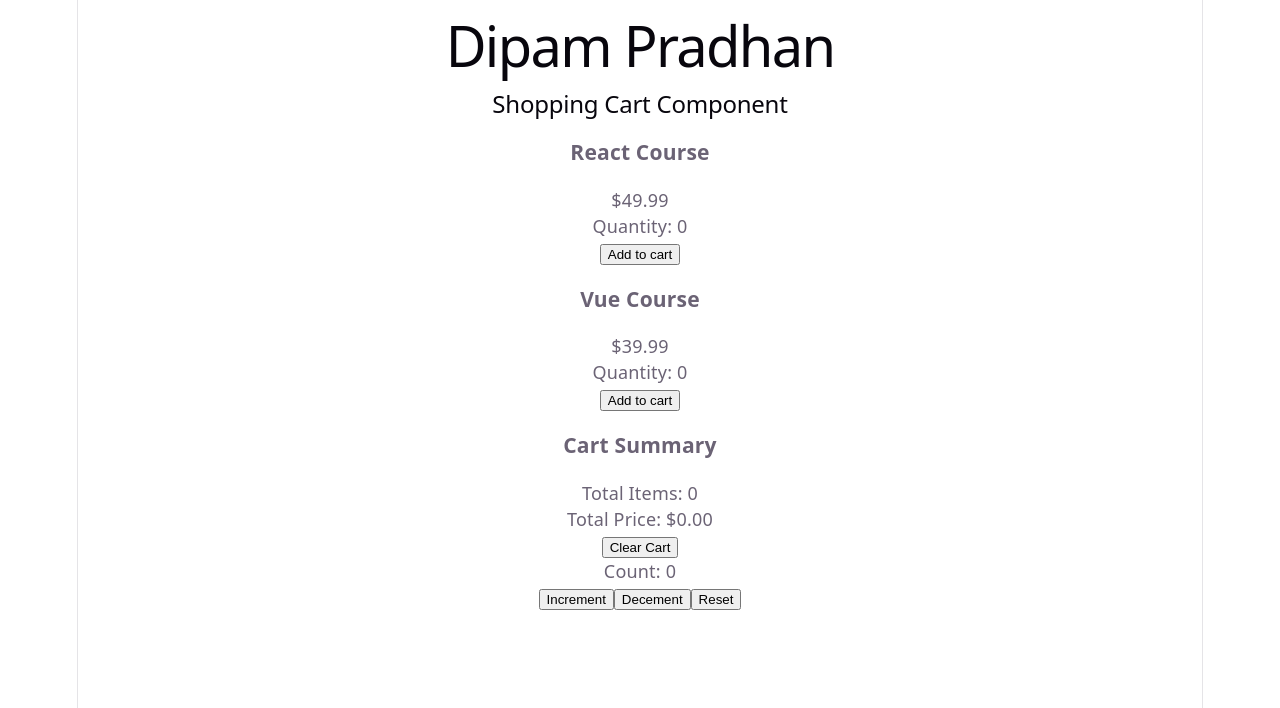
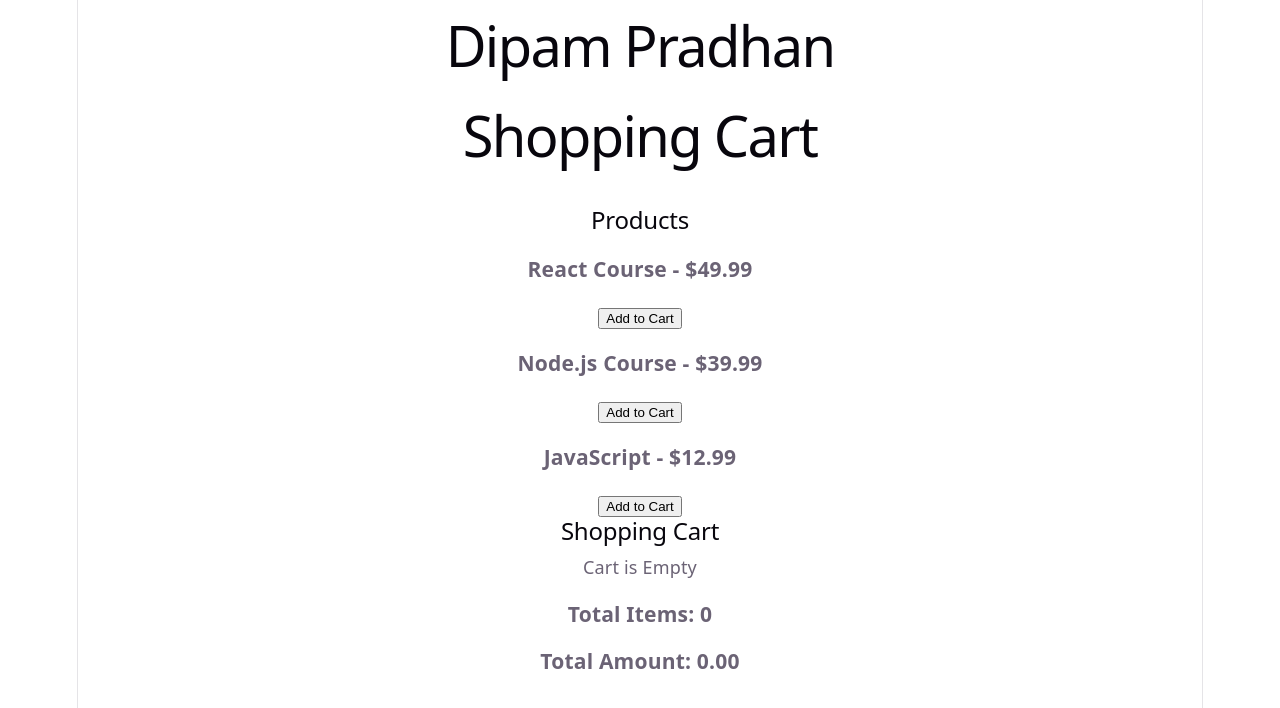
Before and after one commit to DipamPradhan/react19, a React (Vite) app in the folder STATE-DEMO/: page / in a window 1280 px wide. Shown: the top 708 px of the page. Built offline with nearby package versions, Linux system fonts and the light colour scheme.

Commit message:
useReducer Complex usage for Shopping cart all functionalities

```diff
--- a/STATE-DEMO/src/App.jsx
+++ b/STATE-DEMO/src/App.jsx
@@ -9,6 +9,7 @@ import { UserDashboard } from "./UserDashboard";
 import { UserProfile } from "./UserProfile";
 import { ShoppingCart } from "./ShoppingCart";
 import { CounterWithReducer } from "./CounterwithReducer";
+import { ShoppingCartWithReducer } from "./ShoppingCartWithReducer";
 function App() {
   return (
     <>
@@ -22,8 +23,9 @@ function App() {
       <BatchingCounter />
       <UserProfile /> */}
       {/* <TodoList /> */}
-      <ShoppingCart />
-      <CounterWithReducer />
+      {/* <ShoppingCart />
+      <CounterWithReducer /> */}
+      <ShoppingCartWithReducer />
     </>
   );
 }
--- /dev/null
+++ b/STATE-DEMO/src/ShoppingCartWithReducer.jsx
@@ -0,0 +1,178 @@
+import { useReducer } from "react";
+
+const initialState = {
+  items: [], //{id,name,price,quantity}
+  totalAmount: 0,
+  totalItems: 0,
+};
+
+const reducer = (state, action) => {
+  switch (action.type) {
+    case "ADD_ITEM": {
+      const existingItemIndex = state.items.findIndex(
+        (item) => item.id === action.payload.id,
+      );
+      let updatedItems;
+      if (existingItemIndex >= 0) {
+        updatedItems = [...state.items];
+        updatedItems[existingItemIndex] = {
+          ...updatedItems[existingItemIndex],
+          quantity: updatedItems[existingItemIndex].quantity + 1,
+        };
+      } else {
+        updatedItems = [
+          ...state.items,
+          {
+            ...action.payload,
+            quantity: 1,
+          },
+        ];
+      }
+      return {
+        ...state,
+        items: updatedItems,
+        totalAmount: updatedItems.reduce(
+          (total, item) => total + item.price * item.quantity,
+          0,
+        ),
+        totalItems: updatedItems.reduce(
+          (total, item) => total + item.quantity,
+          0,
+        ),
+      };
+    }
+    case "REMOVE_ITEM": {
+      const filteredItems = state.items.filter(
+        (item) => item.id !== action.payload.id,
+      );
+
+      return {
+        ...state,
+        items: filteredItems,
+        totalAmount: filteredItems.reduce(
+          (total, item) => total + item.price * item.quantity,
+          0,
+        ),
+        totalItems: filteredItems.reduce(
+          (total, item) => total + item.quantity,
+          0,
+        ),
+      };
+    }
+    case "UPDATE_ITEM": {
+      if (action.payload.quantity === 0) {
+        return reducer(state, {
+          type: "REMOVE_ITEM",
+          payload: { id: action.payload.id },
+        });
+      }
+      const updatedQuantityItems = state.items.map((item) =>
+        item.id === action.payload.id
+          ? { ...item, quantity: action.payload.quantity }
+          : item,
+      );
+      return {
+        ...state,
+        items: updatedQuantityItems,
+        totalAmount: updatedQuantityItems.reduce(
+          (total, item) => total + item.price * item.quantity,
+          0,
+        ),
+        totalItems: updatedQuantityItems.reduce(
+          (total, item) => total + item.quantity,
+          0,
+        ),
+      };
+    }
+    case "CLEAR_ITEM":
+      return initialState;
+    default:
+      return state;
+  }
+};
+
+export const ShoppingCartWithReducer = () => {
+  const [state, dispatch] = useReducer(reducer, initialState);
+
+  const products = [
+    { id: 1, name: "React Course", price: 49.99 },
+    { id: 2, name: "Node.js Course", price: 39.99 },
+    { id: 3, name: "JavaScript", price: 12.99 },
+  ];
+  return (
+    <div>
+      <h1>Shopping Cart</h1>
+      <br />
+      <h2>Products</h2>
+      {products.map((product) => (
+        <div key={product.id}>
+          <h3>
+            {product.name} - ${product.price}
+          </h3>
+          <button
+            onClick={() =>
+              dispatch({
+                type: "ADD_ITEM",
+                payload: product,
+              })
+            }
+          >
+            Add to Cart
+          </button>
+        </div>
+      ))}
+
+      <div>
+        <h2>Shopping Cart</h2>
+        {state.items.length === 0 ? (
+          <p>Cart is Empty</p>
+        ) : (
+          <div>
+            {state.items.map((item) => (
+              <div key={item.id}>
+                <p>
+                  {item.name} - ${item.price} x {item.quantity}
+                </p>
+                <button
+                  onClick={() =>
+                    dispatch({
+                      type: "UPDATE_ITEM",
+                      payload: { id: item.id, quantity: item.quantity - 1 },
+                    })
+                  }
+                >
+                  -
+                </button>
+                <button
+                  onClick={() =>
+                    dispatch({
+                      type: "UPDATE_ITEM",
+                      payload: { id: item.id, quantity: item.quantity + 1 },
+                    })
+                  }
+                >
+                  +
+                </button>
+                <button
+                  onClick={() =>
+                    dispatch({ type: "REMOVE_ITEM", payload: { id: item.id } })
+                  }
+                >
+                  Remove
+                </button>
+              </div>
+            ))}
+          </div>
+        )}
+
+        <h3>Total Items: {state.totalItems}</h3>
+        <h3>Total Amount: {state.totalAmount.toFixed(2)}</h3>
+        {state.items.length > 0 && (
+          <button onClick={() => dispatch({ type: "CLEAR_ITEM" })}>
+            Clear Cart
+          </button>
+        )}
+      </div>
+    </div>
+  );
+};
```
